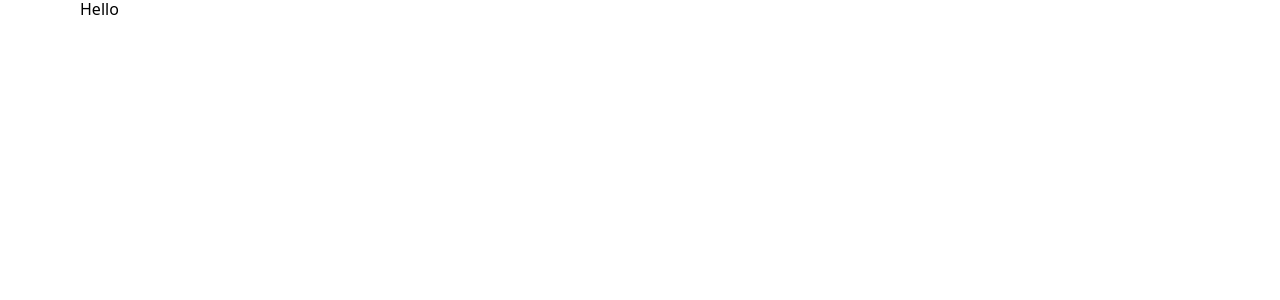
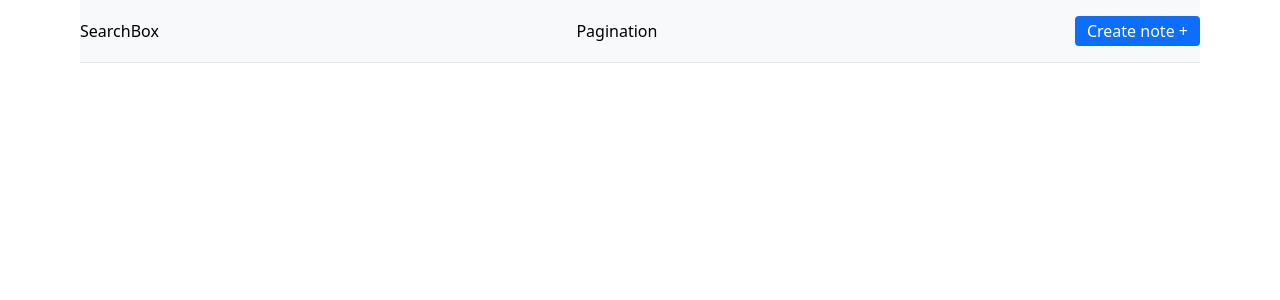
Before and after one commit to RomanFS76/05-notehub, a React (Vite) app: page / in a window 1280 px wide. Shown: the top 300 px of the page. Built offline with nearby package versions, Linux system fonts and the light colour scheme.

Commit message:
add type Note

```diff
--- a/src/components/App/App.tsx
+++ b/src/components/App/App.tsx
@@ -1,9 +1,17 @@
+import Pagination from '../Pagination/Pagination';
+import SearchBox from '../SearchBox/SearchBox';
 import css from './App.module.css';
 
 export default function App() {
   return (
     <>
-      <div className={css.app}>Hello</div>
+      <div className={css.app}>
+        <header className={css.toolbar}>
+          <SearchBox />
+          <Pagination />
+          <button className={css.button}>Create note +</button>
+        </header>
+      </div>
     </>
   );
 }
--- a/src/components/Modal/Modal.tsx
+++ b/src/components/Modal/Modal.tsx
@@ -1,9 +1,9 @@
-import css from './App.module.css';
+import css from './Modal.module.css';
 
-export default function App() {
+export default function Modal() {
   return (
     <>
-      <div className={css.app}>Hello</div>
+      <div className={css.app}>Modal</div>
     </>
   );
 }
--- a/src/components/NoteForm/NoteForm.tsx
+++ b/src/components/NoteForm/NoteForm.tsx
@@ -1,9 +1,9 @@
-import css from './App.module.css';
+import css from './NoteForm.module.css';
 
-export default function App() {
+export default function NoteForm() {
   return (
     <>
-      <div className={css.app}>Hello</div>
+      <div className={css.app}>NoteForm</div>
     </>
   );
 }
--- a/src/components/NoteList/NoteList.tsx
+++ b/src/components/NoteList/NoteList.tsx
@@ -1,9 +1,9 @@
-import css from './App.module.css';
+import css from './NoteList.module.css';
 
-export default function App() {
+export default function NoteList() {
   return (
     <>
-      <div className={css.app}>Hello</div>
+      <div className={css.app}>NoteList</div>
     </>
   );
 }
--- a/src/components/Pagination/Pagination.tsx
+++ b/src/components/Pagination/Pagination.tsx
@@ -1,9 +1,9 @@
-import css from './App.module.css';
+import css from './Pagination.module.css';
 
-export default function App() {
+export default function Pagination() {
   return (
     <>
-      <div className={css.app}>Hello</div>
+      <div className={css.app}>Pagination</div>
     </>
   );
 }
--- a/src/components/SearchBox/SearchBox.tsx
+++ b/src/components/SearchBox/SearchBox.tsx
@@ -1,9 +1,9 @@
-import css from './App.module.css';
+import css from './SearchBox.module.css';
 
-export default function App() {
+export default function SearchBox() {
   return (
     <>
-      <div className={css.app}>Hello</div>
+      <div className={css.app}>SearchBox</div>
     </>
   );
 }
--- /dev/null
+++ b/src/types/note.ts
@@ -0,0 +1,6 @@
+export interface Note {
+  id: string;
+  title: string;
+  content: string;
+  tag: string;
+}
```
